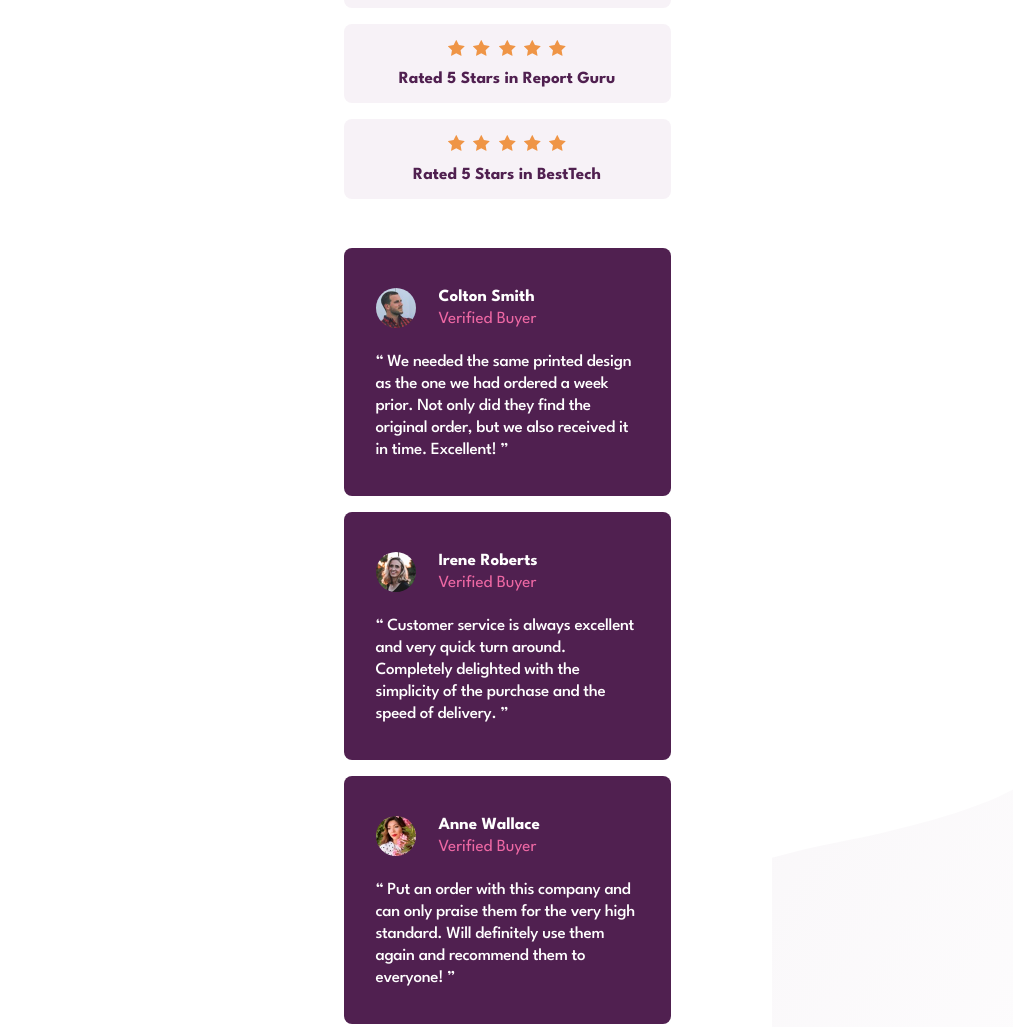
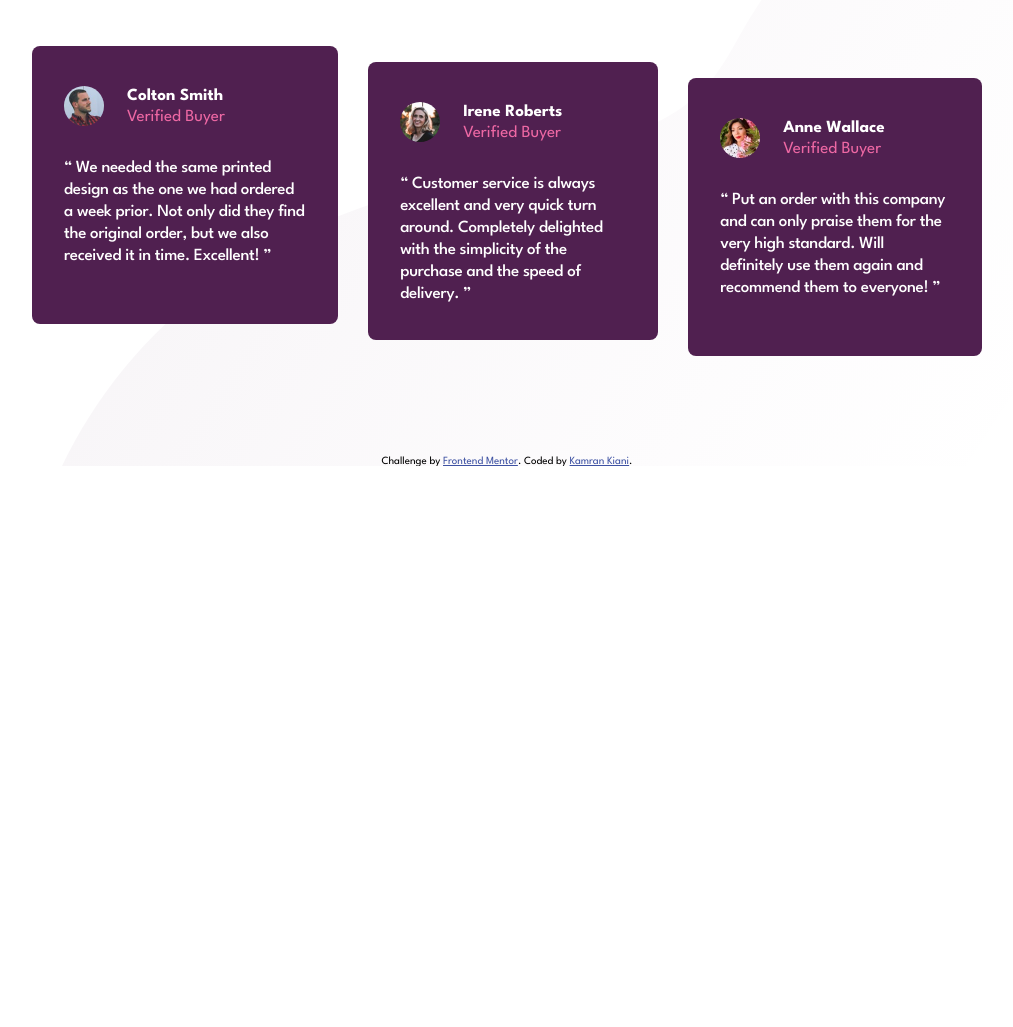
Before and after one commit to kaamiik/fm-Social-Proof-Section, a plain HTML site: page index.html in a window 1280 px wide. Shown: the part 405-1432 px from the top of the page, without its empty margins (133-1146 px from the left). After the commit the page ends 871 px from the top, so only its background shows below. Drawn offline with Linux system fonts and the light colour scheme.

Commit message:
Update HTML and CSS

```diff
--- a/css/style.css
+++ b/css/style.css
@@ -83,10 +83,8 @@ body {
 
 .wrapper {
   min-height: 100vh;
-  display: flex;
-  flex-direction: column;
-  justify-content: center;
-  align-items: center;
+  display: grid;
+  place-content: center;
 }
 
 .main {
@@ -200,7 +198,7 @@ body {
 
 /* Desktop */
 
-@media (min-width: calc(1380/16*1rem)) {
+@media (min-width: calc(1215/16*1rem)) {
   body {
     text-align: revert;
     background-image: url("../images/bg-pattern-top-desktop.svg"),
@@ -212,7 +210,7 @@ body {
     padding: calc(118 / 16 * 1rem) calc(165 / 16 * 1rem)
       calc((100 + 32) / 16 * 1rem);
     display: grid;
-    grid-template-columns: 1fr 1fr;
+    grid-template-columns: repeat(auto-fit, minmax(200px, 1fr));
     grid-template-areas:
       "testimonials review-items"
       "feedback-part feedback-part";
--- a/index.html
+++ b/index.html
@@ -70,60 +70,60 @@
           </li>
         </ul>
         <div class="customer-feedback">
-          <div class="feedback">
-            <div class="feedback__header">
+          <figure class="feedback">
+            <figcaption class="feedback__header">
               <img
                 src="images/image-colton.jpg"
-                alt="Profile Picture"
+                alt="A person named Colton Smith, wearing a red and black checkered shirt, standing in front of a plain white background. His face is obscured."
                 class="feedback__profile-picture"
               />
               <div class="feedback__info">
                 <h2 class="feedback__name">Colton Smith</h2>
                 <span class="feedback__verified-buyer">Verified Buyer</span>
               </div>
-            </div>
+            </figcaption>
             <blockquote class="feedback__comment">
               We needed the same printed design as the one we had ordered a week
               prior. Not only did they find the original order, but we also
               received it in time. Excellent!
             </blockquote>
-          </div>
-          <div class="feedback">
-            <div class="feedback__header">
+          </figure>
+          <figure class="feedback">
+            <figcaption class="feedback__header">
               <img
                 src="images/image-irene.jpg"
-                alt="Profile Picture"
+                alt="A person named Irene Roberts, wearing dark clothing, standing outdoors with trees in the background. Their face is obscured by a brown cardboard box."
                 class="feedback__profile-picture"
               />
               <div class="feedback__info">
                 <h2 class="feedback__name">Irene Roberts</h2>
                 <span class="feedback__verified-buyer">Verified Buyer</span>
               </div>
-            </div>
+            </figcaption>
             <blockquote class="feedback__comment">
               Customer service is always excellent and very quick turn around.
               Completely delighted with the simplicity of the purchase and the
               speed of delivery.
             </blockquote>
-          </div>
-          <div class="feedback">
-            <div class="feedback__header">
+          </figure>
+          <figure class="feedback">
+            <figcaption class="feedback__header">
               <img
                 src="images/image-anne.jpg"
-                alt="Profile Picture"
+                alt="A person named Anne Wallace, wearing a white shirt with black spots, standing in front of pink flowers. Her face is obscured."
                 class="feedback__profile-picture"
               />
               <div class="feedback__info">
                 <h2 class="feedback__name">Anne Wallace</h2>
                 <span class="feedback__verified-buyer">Verified Buyer</span>
               </div>
-            </div>
+            </figcaption>
             <blockquote class="feedback__comment">
               Put an order with this company and can only praise them for the
               very high standard. Will definitely use them again and recommend
               them to everyone!
             </blockquote>
-          </div>
+          </figure>
         </div>
       </main>
       <footer class="attribution">
```
